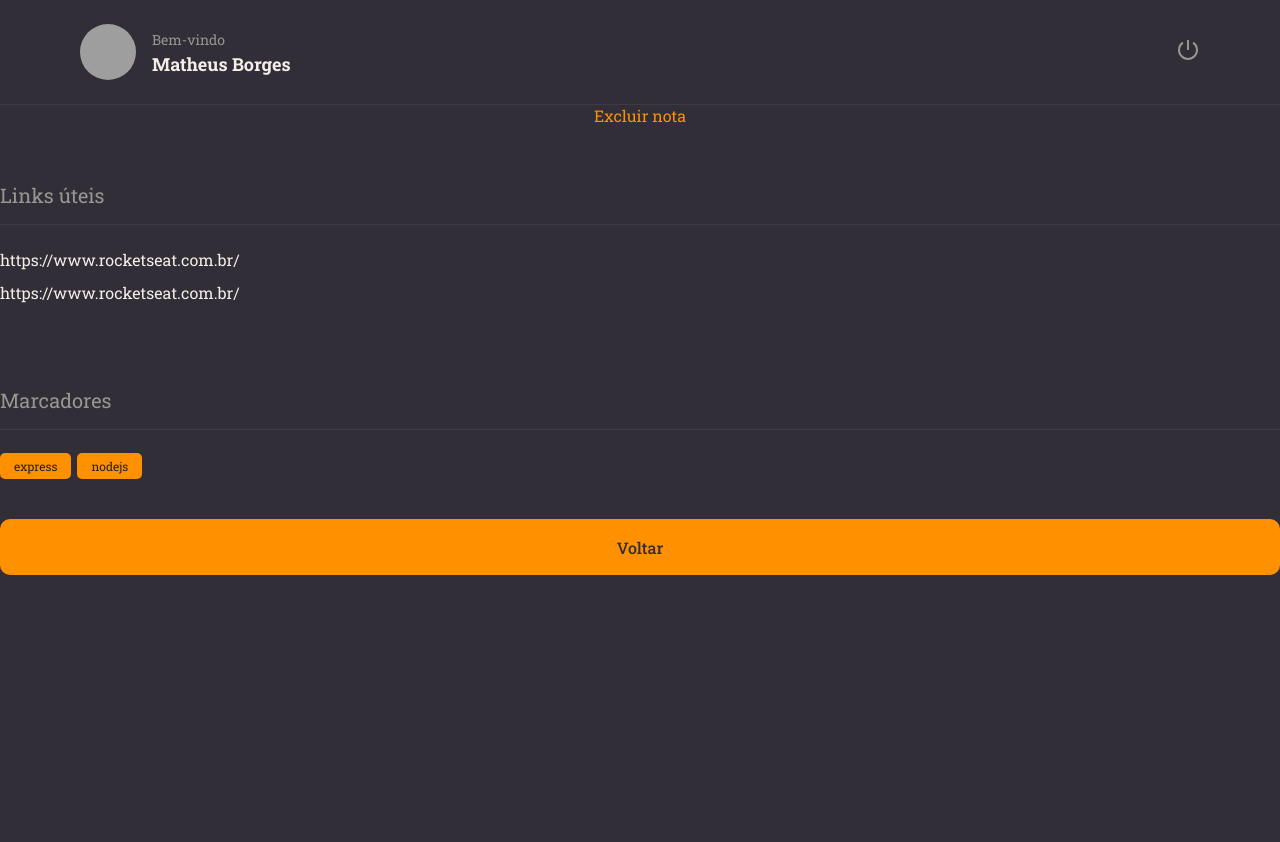
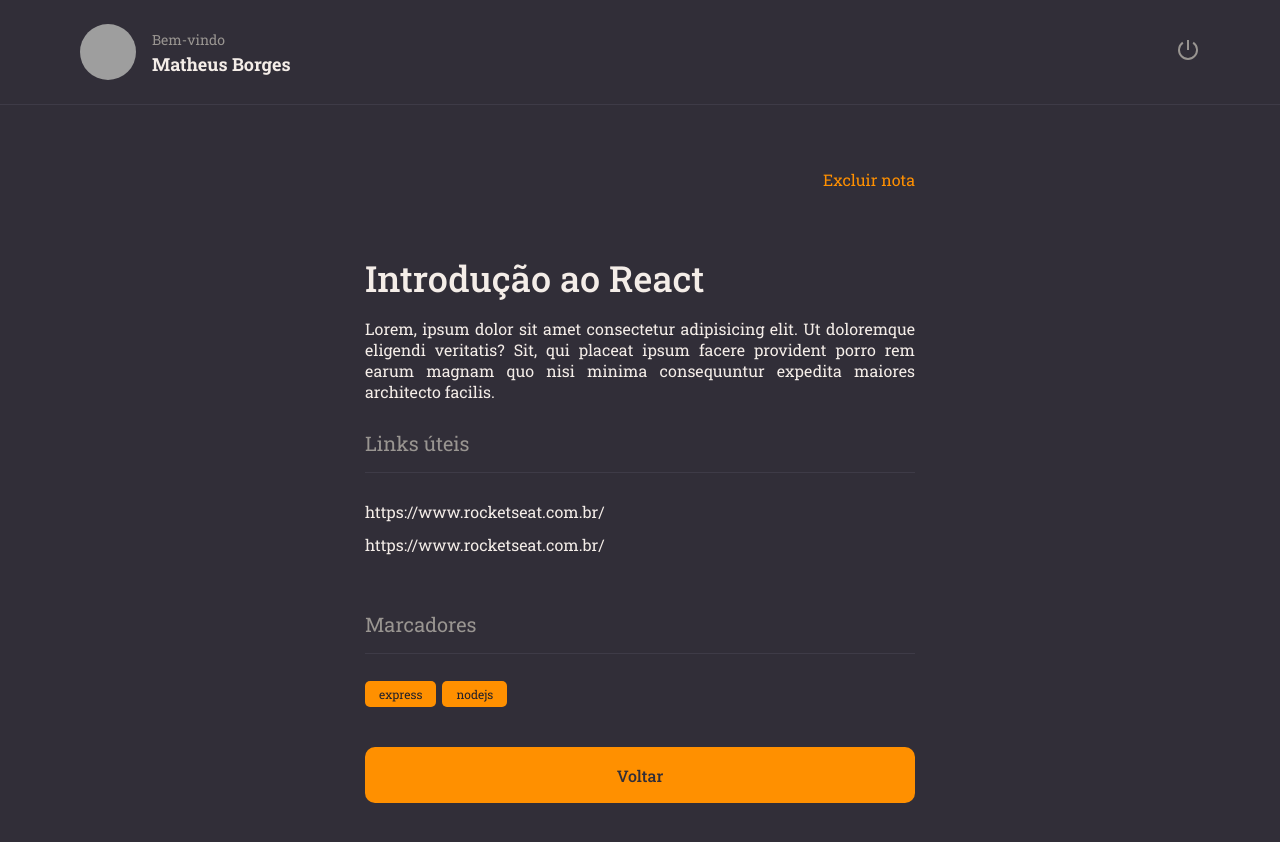
Before and after one commit to MatheusBorgesDev/rocketnotes-Introduction-to-react.js, a React (Vite) app: page / in a window 1280 px wide. Shown: the top 842 px of the page. Before the commit the page ends 800 px from the top, so only its background shows below. Built offline with nearby package versions, Linux system fonts and the light colour scheme; grey boxes are pictures that could not be loaded.

Commit message:
Style adjustments on details page

```diff
--- a/src/components/Section/styles.js
+++ b/src/components/Section/styles.js
@@ -1,7 +1,7 @@
 import styled from "styled-components";
 
 export const Container = styled.section`
-  margin: 56px 0 28px;
+  margin: 28px 0;
 
   > h2 {
     border-bottom-width: 1px;
@@ -9,7 +9,7 @@ export const Container = styled.section`
     border-bottom-color: ${({ theme }) => theme.COLORS.BACKGROUND_700};
 
     padding-bottom: 16px;
-    margin-bottom: 24px;
+    margin-bottom: 28px;
 
     color: ${({ theme }) => theme.COLORS.GRAY_100};
     font-size: 20px;
--- a/src/pages/Details/index.jsx
+++ b/src/pages/Details/index.jsx
@@ -1,4 +1,4 @@
-import { Container, Links } from "./styles"
+import { Container, Links, Content } from "./styles"
 
 import { Tag } from "../../components/Tag"
 import { Button } from "../../components/button"
@@ -11,7 +11,17 @@ export function Details() {
     <Container>
       <Header />
 
+      <main>
+        <Content>
           <ButtonText title="Excluir nota" />
+
+          <h1>
+            Introdução ao React
+          </h1>
+
+          <p>
+            Lorem, ipsum dolor sit amet consectetur adipisicing elit. Ut doloremque eligendi veritatis? Sit, qui placeat ipsum facere provident porro rem earum magnam quo nisi minima consequuntur expedita maiores architecto facilis.
+          </p>
 
           <Section title="Links úteis">
             <Links>
@@ -26,6 +36,8 @@ export function Details() {
           </Section>
 
           <Button title="Voltar"/>
+        </Content>
+      </main>
     </Container>
   )
 }
--- a/src/pages/Details/styles.js
+++ b/src/pages/Details/styles.js
@@ -9,6 +9,12 @@ export const Container = styled.div`
   grid-template-areas:
   "header"
   "content";
+
+  > main {
+    grid-area: content;
+    overflow-y: scroll;
+    padding: 64px 0;
+  }
 `;
 
 export const Links = styled.ul`
@@ -23,3 +29,28 @@ export const Links = styled.ul`
   }
 
 `;
+
+export const Content = styled.div`
+  max-width: 550px;
+  margin: 0 auto;
+
+  display: flex;
+  flex-direction: column;
+
+  > button:first-child{
+    align-self: end;
+  }
+
+  > h1{
+    font-size: 36px;
+    font-weight: 500;
+    padding-top: 64px;
+  }
+
+  > p{
+    font-size: 16px;
+    margin-top: 16px;
+    text-align: justify;
+  }
+
+`;
```
Lines whose indentation alone changed are shown as unchanged.
